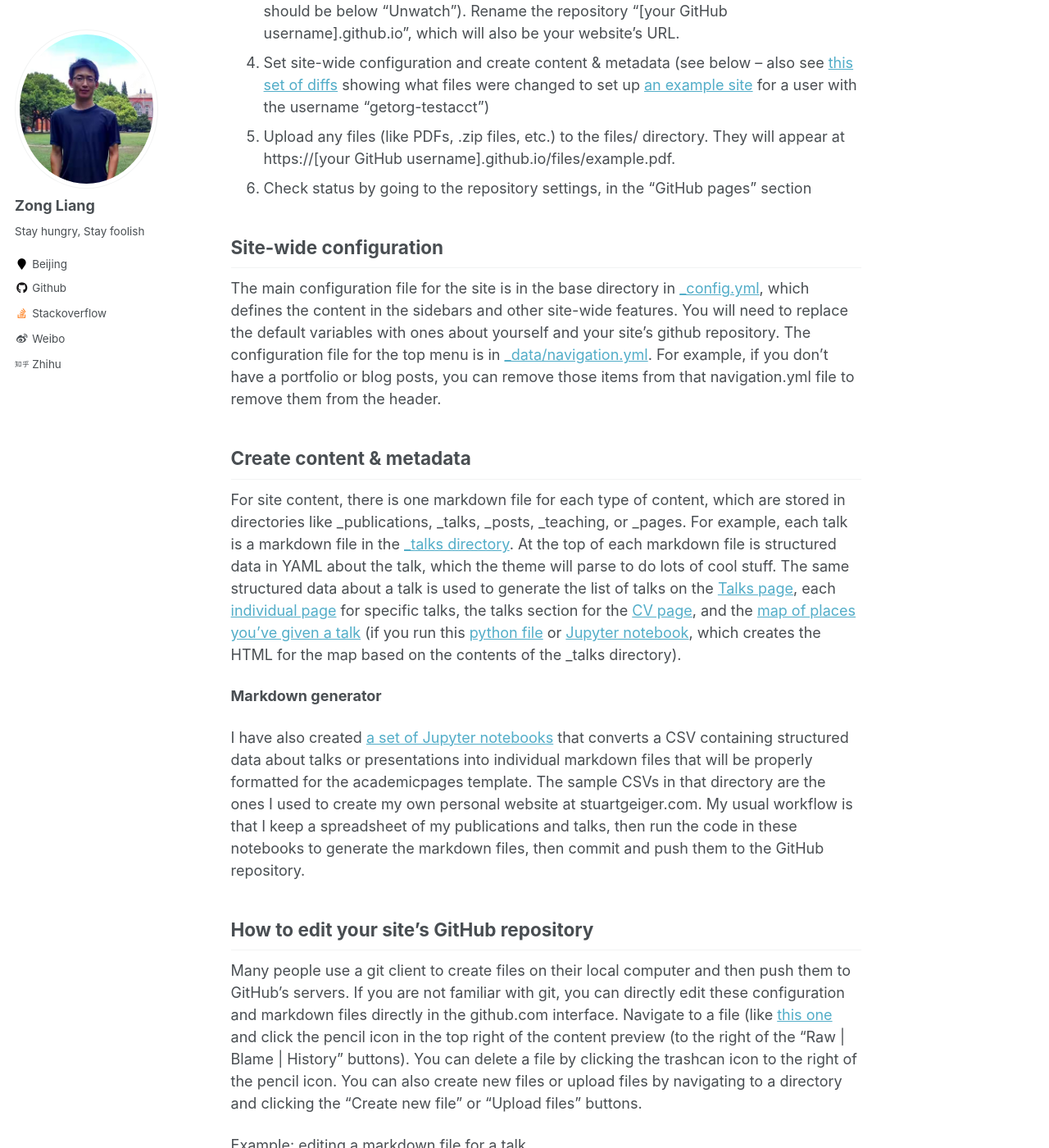
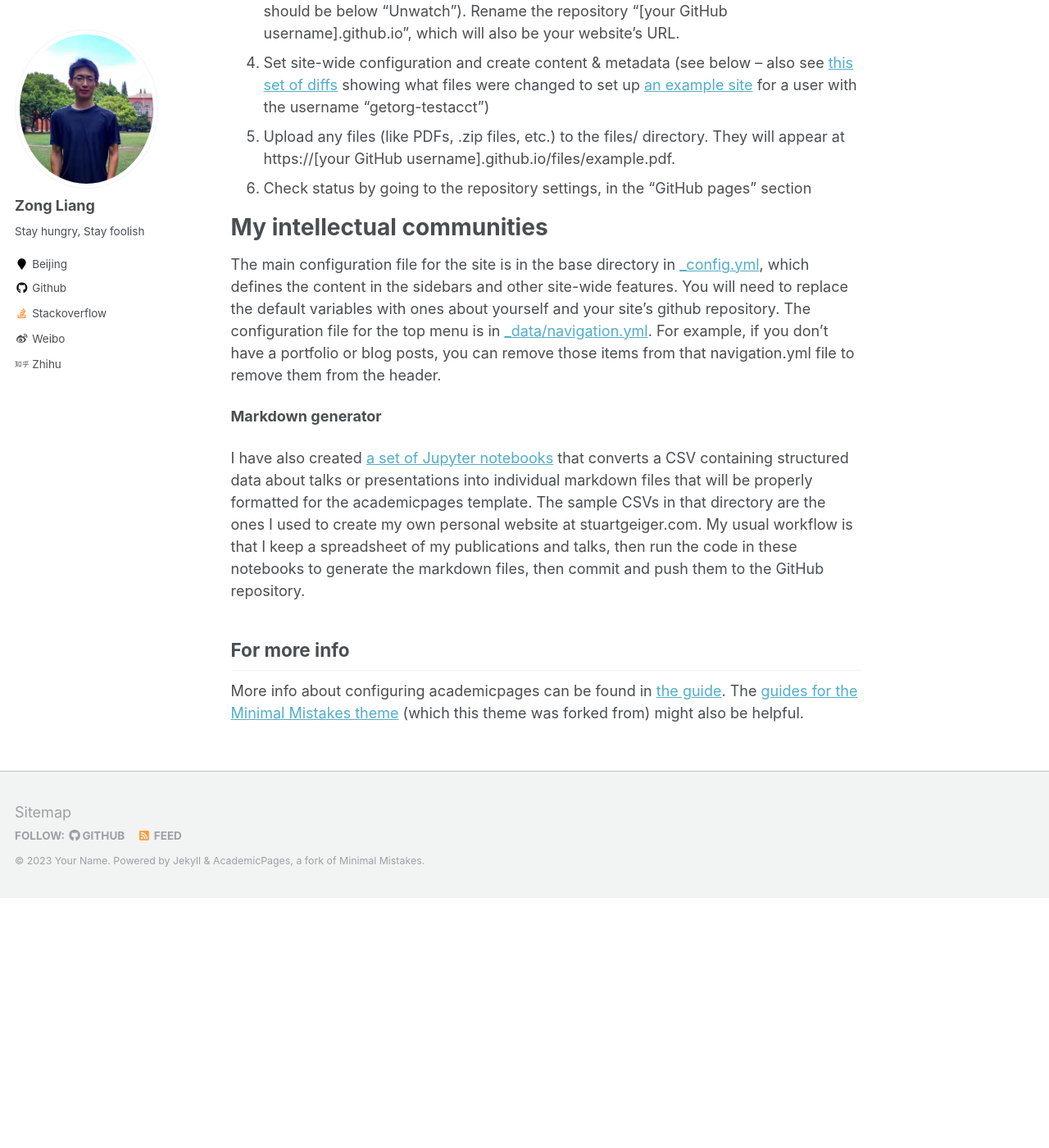
Before and after one commit to ZongL/zongl.github.io, a Jekyll site: the page built from _pages/about.md, in a window 1280 px wide and 1400 px high, scrolled down 1158 px. Shown: the whole window at 82% size. Built offline with Jekyll 4.4.1, drawn with Linux system fonts in a browser that asks for light colours; after the commit the page ends 2253 px from its top, so only the background shows below that; some of the changed text lies outside the part shown.

Commit message:
Update about.md

```diff
--- a/_pages/about.md
+++ b/_pages/about.md
@@ -10,13 +10,13 @@ redirect_from:
 
 This is the front page of a website that is powered by the [academicpages template](https://github.com/academicpages/academicpages.github.io) and hosted on GitHub pages. [GitHub pages](https://pages.github.com) is a free service in which websites are built and hosted from code and data stored in a GitHub repository, automatically updating when a new commit is made to the respository. This template was forked from the [Minimal Mistakes Jekyll Theme](https://mmistakes.github.io/minimal-mistakes/) created by Michael Rose, and then extended to support the kinds of content that academics have: publications, talks, teaching, a portfolio, blog posts, and a dynamically-generated CV. You can fork [this repository](https://github.com/academicpages/academicpages.github.io) right now, modify the configuration and markdown files, add your own PDFs and other content, and have your own site for free, with no ads! An older version of this template powers my own personal website at [stuartgeiger.com](http://stuartgeiger.com), which uses [this Github repository](https://github.com/staeiou/staeiou.github.io).
 
-A data-driven personal website
+My work and research
 ======
 Like many other Jekyll-based GitHub Pages templates, academicpages makes you separate the website's content from its form. The content & metadata of your website are in structured markdown files, while various other files constitute the theme, specifying how to transform that content & metadata into HTML pages. You keep these various markdown (.md), YAML (.yml), HTML, and CSS files in a public GitHub repository. Each time you commit and push an update to the repository, the [GitHub pages](https://pages.github.com/) service creates static HTML pages based on these files, which are hosted on GitHub's servers free of charge.
 
 Many of the features of dynamic content management systems (like Wordpress) can be achieved in this fashion, using a fraction of the computational resources and with far less vulnerability to hacking and DDoSing. You can also modify the theme to your heart's content without touching the content of your site. If you get to a point where you've broken something in Jekyll/HTML/CSS beyond repair, your markdown files describing your talks, publications, etc. are safe. You can rollback the changes or even delete the repository and start over -- just be sure to save the markdown files! Finally, you can also write scripts that process the structured data on the site, such as [this one](https://github.com/academicpages/academicpages.github.io/blob/master/talkmap.ipynb) that analyzes metadata in pages about talks to display [a map of every location you've given a talk](https://academicpages.github.io/talkmap.html).
 
-Getting started
+My background and history
 ======
 1. Register a GitHub account if you don't have one and confirm your e-mail (required!)
 1. Fork [this repository](https://github.com/academicpages/academicpages.github.io) by clicking the "fork" button in the top right.
@@ -25,26 +25,16 @@ Getting started
 1. Upload any files (like PDFs, .zip files, etc.) to the files/ directory. They will appear at https://[your GitHub username].github.io/files/example.pdf.
 1. Check status by going to the repository settings, in the "GitHub pages" section
 
-Site-wide configuration
-------
+My intellectual communities
+======
 The main configuration file for the site is in the base directory in [_config.yml](https://github.com/academicpages/academicpages.github.io/blob/master/_config.yml), which defines the content in the sidebars and other site-wide features. You will need to replace the default variables with ones about yourself and your site's github repository. The configuration file for the top menu is in [_data/navigation.yml](https://github.com/academicpages/academicpages.github.io/blob/master/_data/navigation.yml). For example, if you don't have a portfolio or blog posts, you can remove those items from that navigation.yml file to remove them from the header.
 
-Create content & metadata
-------
-For site content, there is one markdown file for each type of content, which are stored in directories like _publications, _talks, _posts, _teaching, or _pages. For example, each talk is a markdown file in the [_talks directory](https://github.com/academicpages/academicpages.github.io/tree/master/_talks). At the top of each markdown file is structured data in YAML about the talk, which the theme will parse to do lots of cool stuff. The same structured data about a talk is used to generate the list of talks on the [Talks page](https://academicpages.github.io/talks), each [individual page](https://academicpages.github.io/talks/2012-03-01-talk-1) for specific talks, the talks section for the [CV page](https://academicpages.github.io/cv), and the [map of places you've given a talk](https://academicpages.github.io/talkmap.html) (if you run this [python file](https://github.com/academicpages/academicpages.github.io/blob/master/talkmap.py) or [Jupyter notebook](https://github.com/academicpages/academicpages.github.io/blob/master/talkmap.ipynb), which creates the HTML for the map based on the contents of the _talks directory).
 
 **Markdown generator**
 
 I have also created [a set of Jupyter notebooks](https://github.com/academicpages/academicpages.github.io/tree/master/markdown_generator
 ) that converts a CSV containing structured data about talks or presentations into individual markdown files that will be properly formatted for the academicpages template. The sample CSVs in that directory are the ones I used to create my own personal website at stuartgeiger.com. My usual workflow is that I keep a spreadsheet of my publications and talks, then run the code in these notebooks to generate the markdown files, then commit and push them to the GitHub repository.
 
-How to edit your site's GitHub repository
-------
-Many people use a git client to create files on their local computer and then push them to GitHub's servers. If you are not familiar with git, you can directly edit these configuration and markdown files directly in the github.com interface. Navigate to a file (like [this one](https://github.com/academicpages/academicpages.github.io/blob/master/_talks/2012-03-01-talk-1.md) and click the pencil icon in the top right of the content preview (to the right of the "Raw | Blame | History" buttons). You can delete a file by clicking the trashcan icon to the right of the pencil icon. You can also create new files or upload files by navigating to a directory and clicking the "Create new file" or "Upload files" buttons.
-
-Example: editing a markdown file for a talk
-![Editing a markdown file for a talk](/images/editing-talk.png)
-
 For more info
 ------
 More info about configuring academicpages can be found in [the guide](https://academicpages.github.io/markdown/). The [guides for the Minimal Mistakes theme](https://mmistakes.github.io/minimal-mistakes/docs/configuration/) (which this theme was forked from) might also be helpful.
```
